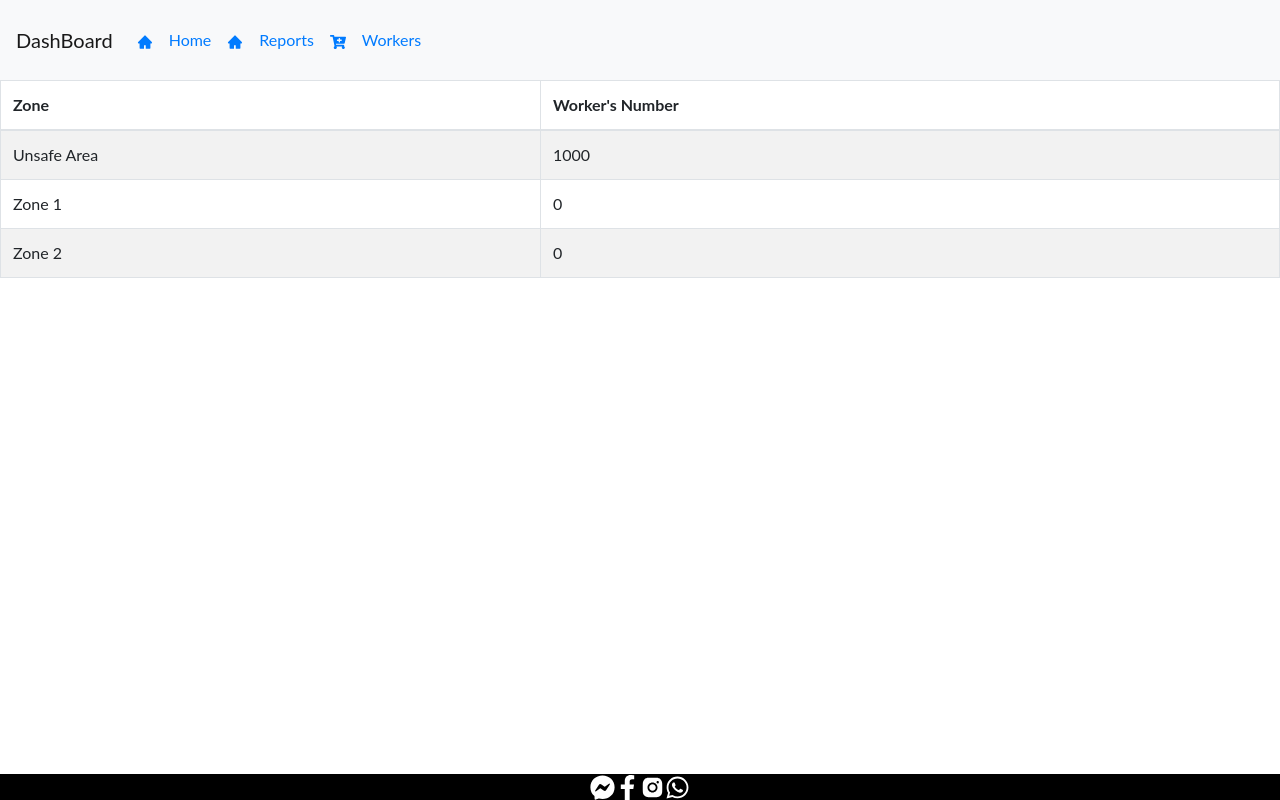
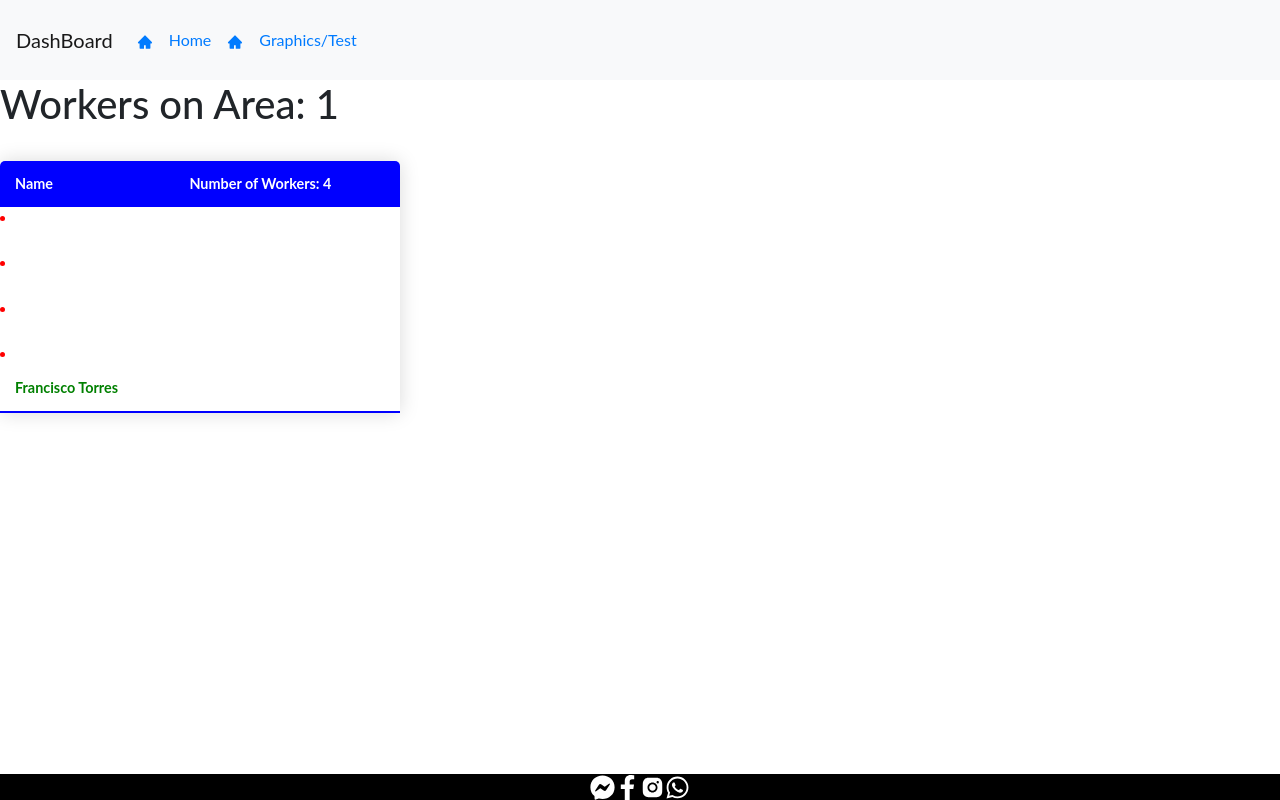
Before and after one commit to joaopedro1986/dashBoard_LearningStage, a React (Create React App) app: page /workers in a window 1280 px wide. Built offline with nearby package versions, Linux system fonts and the light colour scheme.

Commit message:
list, alert graphics added

```diff
--- a/public/index.html
+++ b/public/index.html
@@ -19,6 +19,7 @@
   crossorigin="anonymous"
 />
 
+
     <title>Dashboard Test</title>
   </head>
   <body>
--- a/src/App.css
+++ b/src/App.css
@@ -8,12 +8,16 @@
  }
 
  .home {
-   color: black;
-   display: flex;
-   align-items: center;
-   justify-content: space-around;
-   font-size: 3rem;
 
+    display: flex;
+    flex-direction: column;
+    justify-content: space-between;
+    height: 200px;
+
+ }
+
+ .home>*:first-child {
+  align-self: stretch;
 }
 
 .products{
@@ -76,30 +80,42 @@
 }
 
 .box1{
-  width: 320px;
+  width: 380px;
   padding: 10px;
-  border: 5px solid gray;
+
   margin: 0;
   color: black;
-  background-color: white;
-  display: flex;
+
+  text-align: center;
+  position:relative;
+  transition: .5s ease;
+  top: -150px;
+  left: 820px;
+  right: -20px;
+  bottom: -191px;
 }
 
 .box2{
-  width: 320px;
+  width: 380px;
   padding: 10px;
-  border: 5px solid gray;
+
   margin: 0;
   color: green;
-  background-color: white;
-  display: flex;
+
+  text-align: center;
+  position:relative;
+  transition: .5s ease;
+  top: -150px;
+  left: 820px;
+  right: -20px;
+  bottom: -191px;
 }
 
 
-.headerHome {
+.buttonHome {
   display: flex;
   flex-direction: row;
-  justify-content: space-around;
+  justify-content: center;
 }
 
 .circle-1 {
@@ -130,3 +146,23 @@
   height: 40rem;
   border-color: white;
 }
+
+.circleCards{
+  display: flex;
+  flex-direction: row;
+  align-items: center;
+  justify-content: space-around;
+  font-size: 3rem;
+  flex-wrap: wrap;
+
+
+}
+
+.alert{
+  display: flex;
+  flex-direction: column;
+  align-items: center;
+  justify-content: space-around;
+  flex-wrap: wrap;
+  font-size: 3rem;
+}
--- /dev/null
+++ b/src/Components/List.css
@@ -0,0 +1,62 @@
+* .textHead{
+    font-family: sans-serif; /* Change your font family */
+    position: absolute;
+  left: 850px;
+  top: 200px;
+
+  }
+
+  .content-table {
+    border-collapse: collapse;
+    margin: 25px 0;
+    font-size: 0.9em;
+    min-width: 400px;
+    border-radius: 5px 5px 0 0;
+    overflow: hidden;
+    box-shadow: 0 0 20px rgba(0, 0, 0, 0.15);
+    position: relative;
+    position: absolute;
+
+  }
+
+  .content-table thead tr {
+    background-color: blue;
+    color: #ffffff;
+    text-align: left;
+    font-weight: bold;
+  }
+
+  .content-table th,
+  .content-table td {
+    padding: 12px 15px;
+  }
+
+  .content-table tbody tr {
+    border-bottom: 1px solid #dddddd;
+  }
+
+  .content-table tbody tr:nth-of-type(even) {
+    background-color: #f3f3f3;
+  }
+
+  .content-table tbody tr:last-of-type {
+    border-bottom: 2px solid blue;
+  }
+
+  .content-table tbody tr.active-row {
+    font-weight: bold;
+    color: #009879;
+  }
+
+  .content-table tbody tr.danger-row {
+    font-weight: bold;
+    color:red;
+  }
+
+  .safe {
+    color: green
+  }
+
+  .notsafe{
+    color:red
+  }
--- /dev/null
+++ b/src/Components/List.js
@@ -0,0 +1,55 @@
+
+import React, {useContext} from 'react'
+import './List.css'
+import Context from '../store/context';
+
+import { WorkerData} from './WorkersData'
+
+
+
+
+
+function List () {
+
+
+
+    const {state} = useContext(Context);
+
+    const areaList = state.listEvent == 0 ? 'UnSafeZone': state.listEvent
+
+    return(
+        <div>
+
+
+        <h1>Workers on Area: {areaList}</h1>
+        <table class="content-table">
+             <thead>
+                 <tr>
+                 <th>Name</th>
+                 <th>Number of Workers: {state.worker.lenght}</th>
+                 </tr>
+             </thead>
+             <tbody>
+                 <tr class="danger-row">
+                {WorkerData.map((item, index) => {
+                    return(
+                        <li key={index}>
+                            <td className={item.area >0 ? 'safe' : 'notsafe'}>
+                            {item.area == state.listEvent ? item.name : ''}
+                      </td>
+
+                    </li>
+                    )
+                })}
+                  </tr>
+
+
+
+
+             </tbody>
+             </table>
+    </div>
+    )
+}
+
+export default List
--- a/src/Components/SideBarData.js
+++ b/src/Components/SideBarData.js
@@ -1,7 +1,7 @@
 import React from 'react'
-import * as FaIcons  from 'react-icons/fa'
+
 import * as AiIcons from 'react-icons/ai'
-import * as IoIcons  from 'react-icons/io'
+
 import './NavBar.css'
 
 
@@ -13,15 +13,9 @@ export const SidebarData = [
         cName: 'nav-text'
     },
     {
-        title: 'Reports',
+        title: 'Graphics/Test',
         path: '/reports',
         icon: <AiIcons.AiFillHome />,
         cName: 'nav-text'
-    },
-    {
-        title: 'Workers',
-        path: '/workers',
-        icon: <FaIcons.FaCartPlus />,
-        cName: 'nav-text'
     }
 ]
--- /dev/null
+++ b/src/Components/WorkersData.js
@@ -0,0 +1,30 @@
+import React from 'react'
+import * as FaIcons  from 'react-icons/fa'
+import * as AiIcons from 'react-icons/ai'
+import * as IoIcons  from 'react-icons/io'
+import './NavBar.css'
+
+
+export const WorkerData = [
+    {
+        id:1,
+        name: 'Josué Carlos',
+        area: 2
+    },
+    {
+        id:2,
+        name: 'Tomé Antunes',
+        area: 0
+    },
+    {
+        id:3,
+        name: 'Felistberto Sousa',
+        area: 2
+    },
+    {
+        id:4,
+        name: 'Francisco Torres',
+        area: 1
+    }
+
+]
--- a/src/Pages/Reports.js
+++ b/src/Pages/Reports.js
@@ -1,15 +1,86 @@
-import React, {useContext} from 'react';
+
+import React, { PureComponent, useContext } from 'react';
+import {PieChart, Pie, Tooltip} from 'recharts';
+import {BarChart, Bar, XAxis, YAxis, CartesianGrid, Legend} from 'recharts';
 import Context from '../store/context';
+import {RadialBarChart, RadialBar } from 'recharts';
+
+function Reports() {
+
+    const {state} = useContext(Context);
+
+    const data = [
+        { name:'UnsafeArea', value: state.unSafe},
+        { name: 'Area 1', value: state.safe1},
+        { name: 'Area 2', value: state.safe2}
+    ]
 
 
-function Reports() {
-    const {state} = useContext(Context);
+    const data2 = [
+        {
+          "name": "No Safe Area",
+          "uv": state.unSafe / state.notChangeState * 100,
+          "pv": 2400,
+          "fill": "#8884d8"
+        },
+        {
+          "name": "Area 1",
+          "uv": state.safe1 / state.notChangeState * 100,
+          "pv": 4567,
+          "fill": "#83a6ed"
+        },
+        {
+          "name": "Area 2",
+          "uv": state.safe2/ state.notChangeState * 100,
+          "pv": 1398,
+          "fill": "#8dd1e1"
+        }
+      ]
+
+
+    const COLORS = ['#0088FE', '#00C49F', '#FFBB28', '#FF8042'];
+
 
     return (
+        <div>
+            <h1>Hello</h1>
+            <PieChart width={400} height={400}>
+        <Pie dataKey="value" isAnimationActive={false} data={data} cx={200} cy={200} outerRadius={80} fill="#8884d8" label />
+        <Tooltip />
+      </PieChart>
 
-        <div className='reports'>
-            <h1>{state.safe}</h1>
+      <BarChart
+        width={500}
+        height={300}
+        data={data}
+        margin={{
+          top: 5, right: 30, left: 20, bottom: 5,
+        }}
+        barSize={20}
+      >
+        <XAxis dataKey="name" scale="point" padding={{ left: 10, right: 10 }} />
+        <YAxis />
+        <Tooltip />
+        <Legend />
+        <CartesianGrid strokeDasharray="3 3" />
+        <Bar dataKey="value" fill="#8884d8" background={{ fill: '#eee' }} />
+      </BarChart>
+
+      <RadialBarChart
+                width={730}
+                height={250}
+                innerRadius="10%"
+                outerRadius="80%"
+                data={data2}
+                startAngle={180}
+                endAngle={0}
+                >
+                <RadialBar minAngle={15} label={{ fill: '#666', position: 'insideStart' }} background clockWise={true} dataKey='uv' />
+                <Legend iconSize={10} width={120} height={140} layout='vertical' verticalAlign='middle' align="right" />
+                <Tooltip />
+                </RadialBarChart>
         </div>
+
 
 
     )
--- a/src/Pages/Workers.js
+++ b/src/Pages/Workers.js
@@ -1,42 +1,23 @@
+
 import React, {useContext} from 'react'
+import '../Components/List.css'
 import Context from '../store/context';
-import Card from 'react-bootstrap/Card'
-import Button from 'react-bootstrap/Button'
-import Table from 'react-bootstrap/Table'
+import List from '../Components/List'
+
+import { WorkerData} from '../Components/WorkersData'
 
 
 
 
 
 function Products() {
-    const {state} = useContext(Context);
+
+
+
     return (
-
-           <div>
-              <Table striped bordered hover>
-                    <thead>
-                        <tr>
-                        <th>Zone</th>
-                        <th>Worker's Number</th>
-                        </tr>
-                    </thead>
-                    <tbody>
-                        <tr>
-                        <td>Unsafe Area</td>
-                        <td>{state.unSafe}</td>
-                        </tr>
-                        <tr>
-                        <td>Zone 1</td>
-                        <td>{state.safe1}</td>
-                        </tr>
-                        <tr>
-                        <td>Zone 2</td>
-                        <td>{state.safe2}</td>
-                        </tr>
-                    </tbody>
-                    </Table>
-           </div>
-
+        <div>
+        <List />
+    </div>
 
 
 
--- a/src/store/useGlobalState.js
+++ b/src/store/useGlobalState.js
@@ -1,7 +1,27 @@
 import { useState } from 'react'
+import { WorkerData} from '../Components/WorkersData'
 
 const useGlobalStore = () => {
-    const [state, setState] = useState({notChangeState: 1000, unSafe: 1000, safe1: 0, safe2: 0, buttonShow: false})
+
+    const worker = WorkerData.map((item) => item )
+    const [state, setState] = useState({
+        notChangeState: 1000,
+        unSafe: 1000,
+        safe1: 0,
+        safe2: 0,
+        buttonShow: false,
+        worker:{
+            id: worker.id,
+            name: worker[0].name,
+            area: worker.area,
+            lenght: worker.length
+        },
+        listEvent: 1,
+        circleSize: {
+            circle1: 200,
+            ciircle2:0
+        }
+    })
 
     const actions = (action) => {
         const {type, payload} = action;
```
Also changed, not shown: package.json (+6 -1 lines), src/Pages/Home.js (+97 -25 lines), 1 other file (tests, documents, lock files or other folders).
